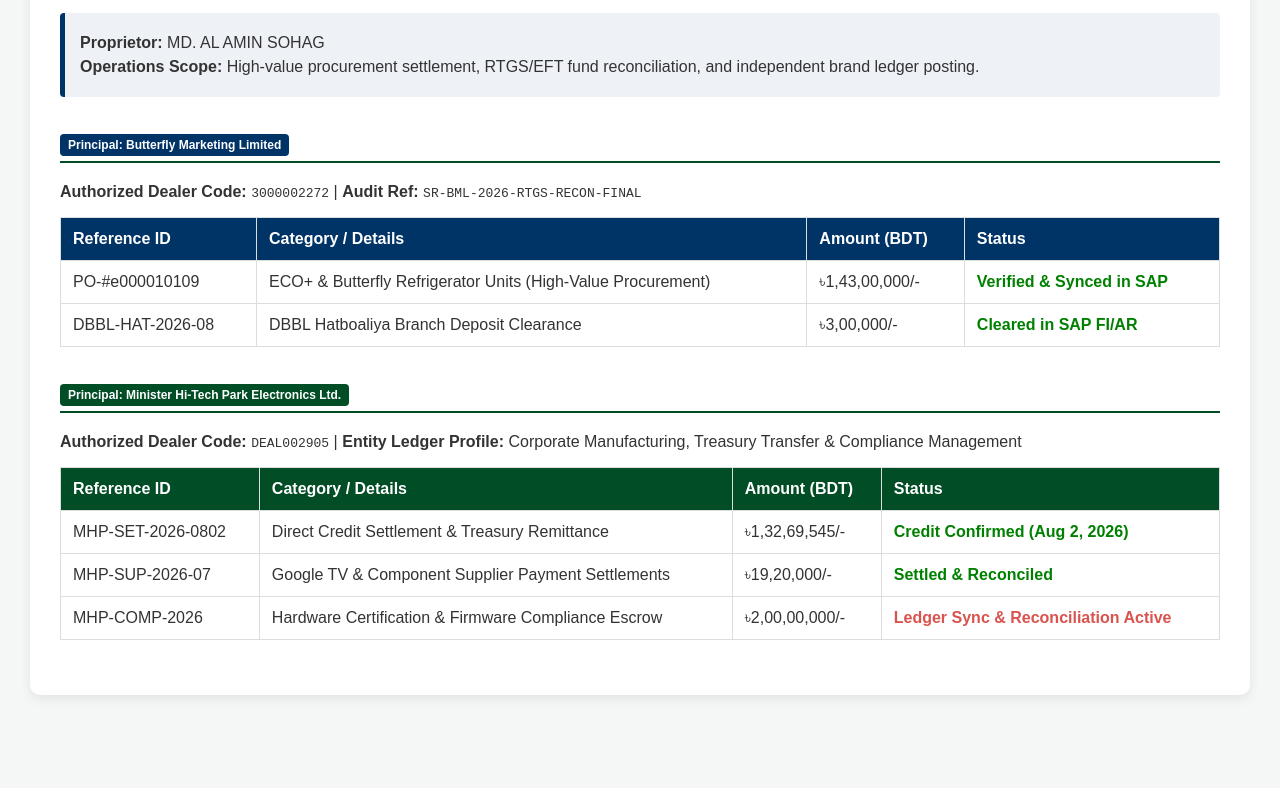
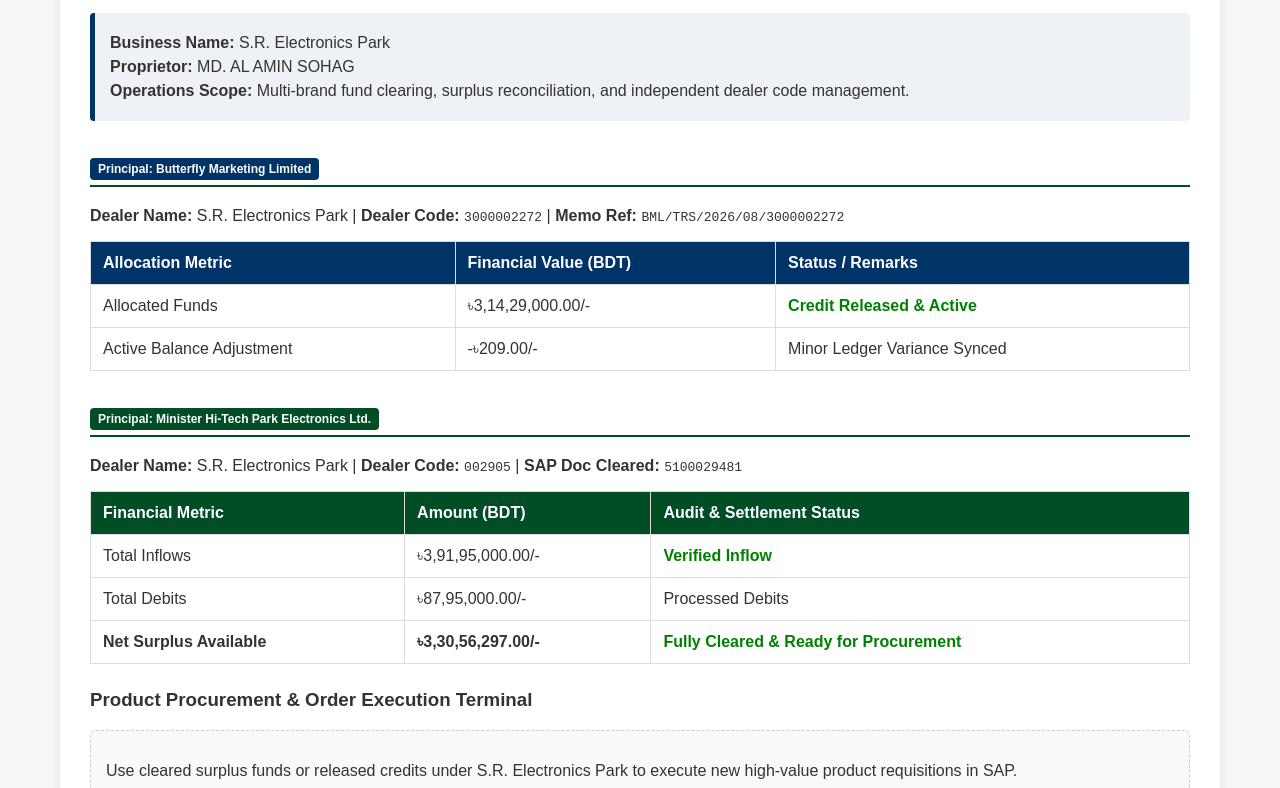
Before and after one commit to alaminsohagofficial/salsabilah-amin-operations, a plain HTML site: page sap.html in a window 1280 px wide. Shown: the part 144-932 px from the top of the page. Before the commit the page ends 869 px from the top, so only its background shows below. Drawn offline with Linux system fonts and the light colour scheme.

Commit message:
Update sap.html

```diff
--- a/sap.html
+++ b/sap.html
@@ -2,10 +2,10 @@
 <html lang="en">
 <head>
     <meta charset="UTF-8">
-    <title>S.R. Electronics Park - SAP FI/AR Reconciliation Dashboard</title>
+    <title>S.R. Electronics Park - SAP FI/AR Treasury & Procurement Dashboard</title>
     <style>
         body { font-family: Arial, sans-serif; margin: 30px; background-color: #f4f7f6; color: #333; }
-        .container { background: #fff; padding: 30px; border-radius: 10px; box-shadow: 0 4px 12px rgba(0,0,0,0.08); }
+        .container { background: #fff; padding: 30px; border-radius: 10px; box-shadow: 0 4px 12px rgba(0,0,0,0.08); max-width: 1100px; margin: auto; }
         h1 { color: #003366; margin-bottom: 5px; }
         h2 { color: #004d26; margin-top: 30px; border-bottom: 2px solid #004d26; padding-bottom: 5px; }
         .meta { background: #eef2f7; padding: 15px; border-left: 5px solid #003366; margin-bottom: 25px; border-radius: 4px; }
@@ -14,80 +14,83 @@
         th, td { border: 1px solid #ddd; padding: 12px; text-align: left; }
         th { background-color: #003366; color: white; }
         .th-minister { background-color: #004d26 !important; }
-        .status-verified { color: green; font-weight: bold; }
-        .status-pending { color: #d9534f; font-weight: bold; }
-        .badge { display: inline-block; padding: 4px 8px; font-size: 12px; font-weight: bold; color: #fff; background: #6c757d; border-radius: 4px; }
+        .status-cleared { color: green; font-weight: bold; }
+        .badge { display: inline-block; padding: 4px 8px; font-size: 12px; font-weight: bold; color: #fff; border-radius: 4px; }
         .badge-butterfly { background: #003366; }
         .badge-minister { background: #004d26; }
+        .action-box { background: #f9f9f9; border: 1px dashed #ccc; padding: 15px; margin-top: 15px; border-radius: 6px; }
+        button { background: #003366; color: white; border: none; padding: 10px 15px; cursor: pointer; border-radius: 4px; font-weight: bold; }
+        button:hover { background: #002244; }
     </style>
 </head>
 <body>
     <div class="container">
-        <h1>S.R. Electronics Park - Treasury Management</h1>
-        <p style="color: #666; margin-top: 0;">SAP S/4HANA Automated Financial & AR Reconciliation Gateway</p>
+        <h1>S.R. Electronics Park - Treasury & Procurement Gateway</h1>
+        <p style="color: #666; margin-top: 0;">SAP S/4HANA Automated Financial Settlement & Inventory Allocation</p>
 
         <div class="meta">
+            <p><strong>Business Name:</strong> S.R. Electronics Park</p>
             <p><strong>Proprietor:</strong> MD. AL AMIN SOHAG</p>
-            <p><strong>Operations Scope:</strong> High-value procurement settlement, RTGS/EFT fund reconciliation, and independent brand ledger posting.</p>
+            <p><strong>Operations Scope:</strong> Multi-brand fund clearing, surplus reconciliation, and independent dealer code management.</p>
         </div>
 
-        <!-- SECTION 1: BUTTERFLY MARKETING LIMITED -->
+        <!-- SECTION 1: BUTTERFLY MARKETING LIMITED (BML) -->
         <h2>
             <span class="badge badge-butterfly">Principal: Butterfly Marketing Limited</span>
         </h2>
-        <p><strong>Authorized Dealer Code:</strong> <code>3000002272</code> | <strong>Audit Ref:</strong> <code>SR-BML-2026-RTGS-RECON-FINAL</code></p>
+        <p><strong>Dealer Name:</strong> S.R. Electronics Park | <strong>Dealer Code:</strong> <code>3000002272</code> | <strong>Memo Ref:</strong> <code>BML/TRS/2026/08/3000002272</code></p>
         <table>
             <tr>
-                <th>Reference ID</th>
-                <th>Category / Details</th>
-                <th>Amount (BDT)</th>
-                <th>Status</th>
+                <th>Allocation Metric</th>
+                <th>Financial Value (BDT)</th>
+                <th>Status / Remarks</th>
             </tr>
             <tr>
-                <td>PO-#e000010109</td>
-                <td>ECO+ & Butterfly Refrigerator Units (High-Value Procurement)</td>
-                <td>৳1,43,00,000/-</td>
-                <td class="status-verified">Verified & Synced in SAP</td>
+                <td>Allocated Funds</td>
+                <td>৳3,14,29,000.00/-</td>
+                <td class="status-cleared">Credit Released & Active</td>
             </tr>
             <tr>
-                <td>DBBL-HAT-2026-08</td>
-                <td>DBBL Hatboaliya Branch Deposit Clearance</td>
-                <td>৳3,00,000/-</td>
-                <td class="status-verified">Cleared in SAP FI/AR</td>
+                <td>Active Balance Adjustment</td>
+                <td>-৳209.00/-</td>
+                <td>Minor Ledger Variance Synced</td>
             </tr>
         </table>
 
-        <!-- SECTION 2: MINISTER HI-TECH PARK ELECTRONICS LTD. -->
+        <!-- SECTION 2: MINISTER HI-TECH PARK ELECTRONICS LTD. (MHPIL) -->
         <h2>
             <span class="badge badge-minister">Principal: Minister Hi-Tech Park Electronics Ltd.</span>
         </h2>
-        <p><strong>Authorized Dealer Code:</strong> <code>DEAL002905</code> | <strong>Entity Ledger Profile:</strong> Corporate Manufacturing, Treasury Transfer & Compliance Management</p>
+        <p><strong>Dealer Name:</strong> S.R. Electronics Park | <strong>Dealer Code:</strong> <code>002905</code> | <strong>SAP Doc Cleared:</strong> <code>5100029481</code></p>
         <table>
             <tr>
-                <th class="th-minister">Reference ID</th>
-                <th class="th-minister">Category / Details</th>
+                <th class="th-minister">Financial Metric</th>
                 <th class="th-minister">Amount (BDT)</th>
-                <th class="th-minister">Status</th>
+                <th class="th-minister">Audit & Settlement Status</th>
             </tr>
             <tr>
-                <td>MHP-SET-2026-0802</td>
-                <td>Direct Credit Settlement & Treasury Remittance</td>
-                <td>৳1,32,69,545/-</td>
-                <td class="status-verified">Credit Confirmed (Aug 2, 2026)</td>
+                <td>Total Inflows</td>
+                <td>৳3,91,95,000.00/-</td>
+                <td class="status-cleared">Verified Inflow</td>
             </tr>
             <tr>
-                <td>MHP-SUP-2026-07</td>
-                <td>Google TV & Component Supplier Payment Settlements</td>
-                <td>৳19,20,000/-</td>
-                <td class="status-verified">Settled & Reconciled</td>
+                <td>Total Debits</td>
+                <td>৳87,95,000.00/-</td>
+                <td>Processed Debits</td>
             </tr>
             <tr>
-                <td>MHP-COMP-2026</td>
-                <td>Hardware Certification & Firmware Compliance Escrow</td>
-                <td>৳2,00,00,000/-</td>
-                <td class="status-pending">Ledger Sync & Reconciliation Active</td>
+                <td><strong>Net Surplus Available</strong></td>
+                <td><strong>৳3,30,56,297.00/-</strong></td>
+                <td class="status-cleared">Fully Cleared & Ready for Procurement</td>
             </tr>
         </table>
+
+        <!-- SECTION 3: PROCUREMENT EXECUTION TERMINAL -->
+        <h3>Product Procurement & Order Execution Terminal</h3>
+        <div class="action-box">
+            <p>Use cleared surplus funds or released credits under S.R. Electronics Park to execute new high-value product requisitions in SAP.</p>
+            <button onclick="alert('Procurement gateway initialized for S.R. Electronics Park. Ready for batch PO sync.')">Execute Procurement Sync</button>
+        </div>
     </div>
 </body>
 </html>
```
